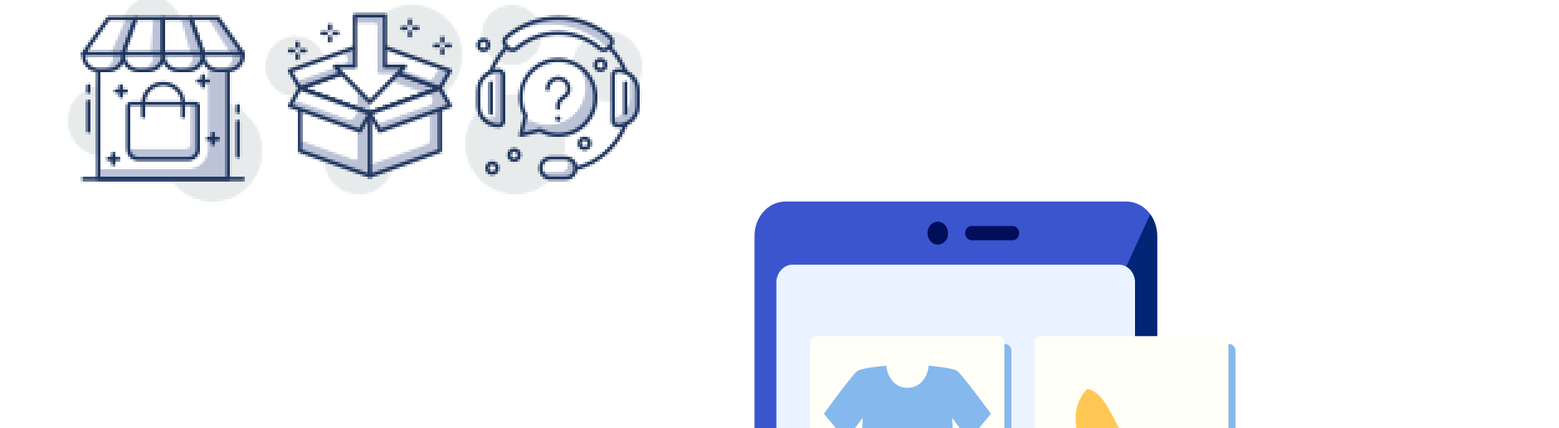
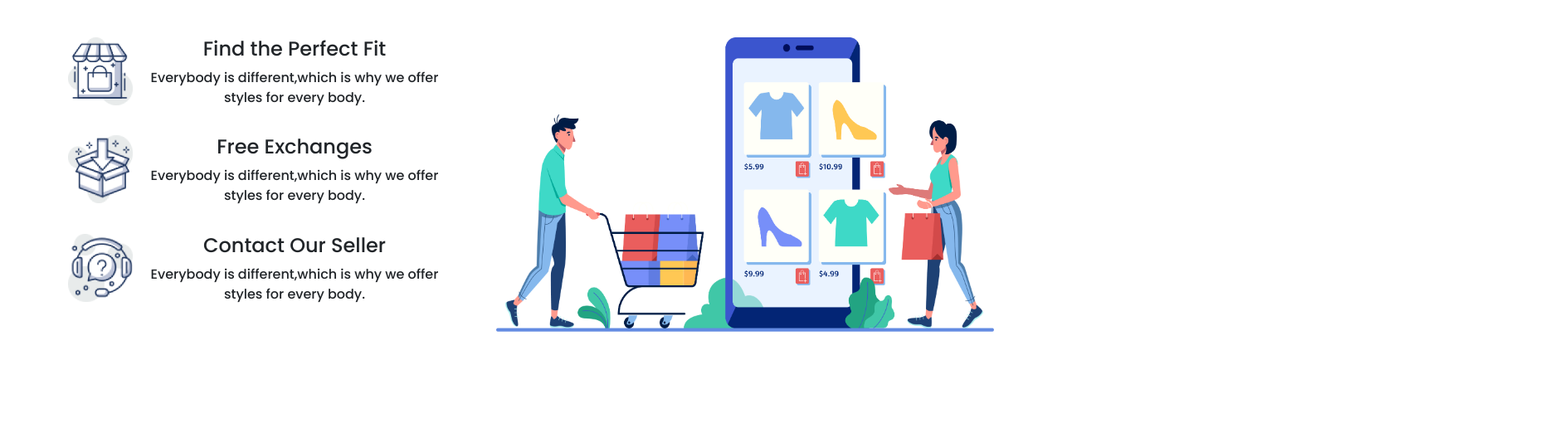
Before and after one commit to MdAnowar1/Penguin-Fashion, a plain HTML site: page index.html in a window 1280 px wide. Shown: the part 1708-2224 px from the top of the page at 83% size, 1879 px wide, since content can reach past the window. After the commit the page ends 2108 px from the top, so only its background shows below. Drawn offline with nearby package versions, Linux system fonts and the light colour scheme.

Commit message:
Done this web-site

```diff
--- a/index.html
+++ b/index.html
@@ -170,19 +170,46 @@ Man Jacket
     </div>
   </div>
 </section>
+<!-- ------------------------------
+Footer Section
+------------------------------ -->
 <footer>
-  <section class="container">
-    <div class="row d-flex">
-      <div class="col">
-        <img src="images/icons/image 12.png" alt="">
-      <img src="images/icons/image 13.png" alt="">
-      <img src="images/icons/image 14.png" alt="">
+  <div class="container text-center d-flex mt-5">
+    <div class="row row-cols-1">
+      <div class="col d-flex">
+        <div>
+          <img width="78" height="82" src="images/icons/image 12.png" alt="">
+        </div>
+        <div>
+          <h4>Find the Perfect Fit</h4>
+        <p>Everybody is different,which is why we offer styles for every body.</p>
+        </div>
       </div>
-      <div class="col">
-        <img src="images/images/shopping.png" alt="">
+      <div class="col d-flex">
+        <div>
+          <img width="78" height="82" src="images/icons/image 13.png" alt="">
+        </div>
+        <div>
+          <h4>Free Exchanges</h4>
+        <p>Everybody is different,which is why we offer styles for every body.</p>
+        </div>
+      </div>
+      <div class="col d-flex">
+        <div>
+          <img width="78" height="82" src="images/icons/image 14.png" alt="">
+        </div>
+        <div>
+          <h4>Contact Our Seller</h4>
+        <p>Everybody is different,which is why we offer styles for every body.</p>
+        </div>
       </div>
     </div>
-    </section>
+    <div class="row-cols-1 ms-5">
+      <div>
+        <img width="600" height="355" src="images/images/shopping.png" alt="">
+      </div>
+    </div>
+  </div>
 </footer>
     <!-- ------------------------------
     Bootstrap JS Link
```
